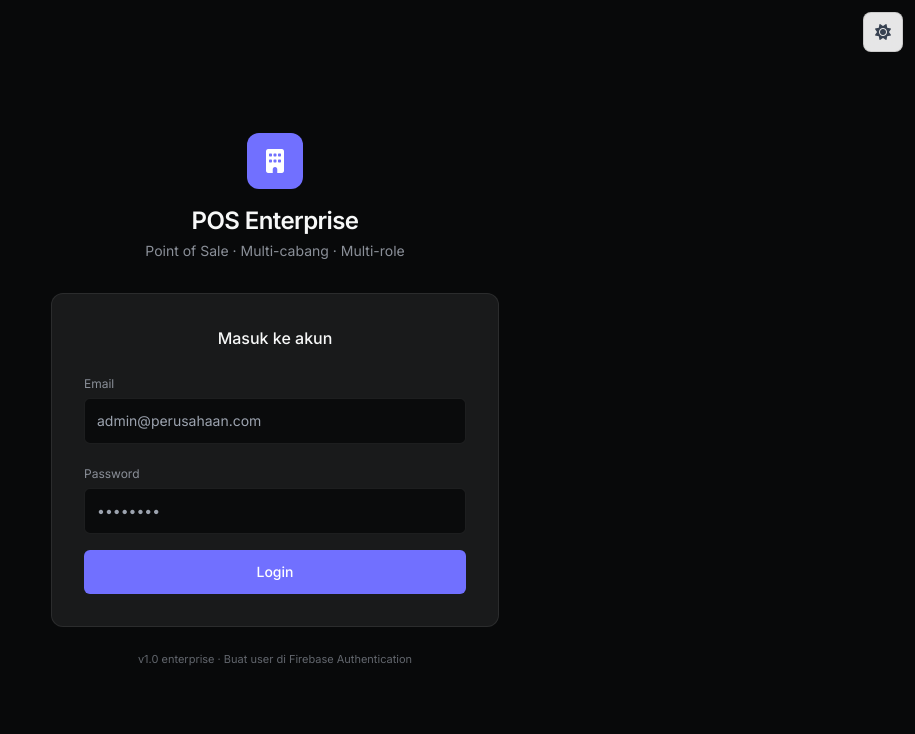
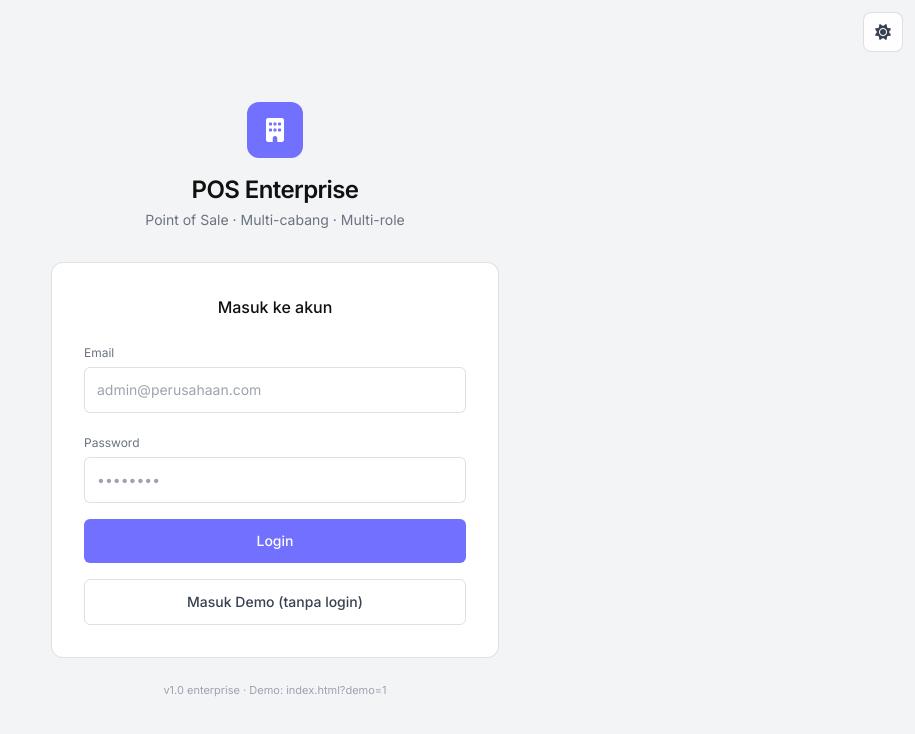
Before and after one commit to cilokesteh/pos-enterprise, a plain HTML site: page login.html in a window 1280 px wide. Both pictures are taken after a click on the button "Ganti tema". Shown: the whole page, without its empty margins (365-1280 px from the left). Drawn offline with nearby package versions, Linux system fonts and the light colour scheme; no server answers.

Commit message:
fix: use master-pos Firebase config + safer login demo path
Replace placeholder enterprise API key with working master-pos project
config for demos, and add Masuk Demo button with clearer invalid-key errors.

```diff
--- a/config.js
+++ b/config.js
@@ -86,12 +86,13 @@ const CONFIG = {
     // Firebase — isi dari Console → Project Settings → Web App
     // Demo mode (index.html?demo=1) tidak butuh Firebase config valid
     firebase: {
-        apiKey:            '***',
-        authDomain:        'pos-enterprise.firebaseapp.com',
-        projectId:         'pos-enterprise',
-        storageBucket:     'pos-enterprise.firebasestorage.app',
-        messagingSenderId: 'YOUR_SENDER_ID',
-        appId:             'YOUR_APP_ID',
+        // TEMP for demo: shared with master-pos (pos-warung-salem). Replace with dedicated enterprise project later.
+        apiKey:            'AIzaSyAnnCmMT3vV-7Qx9HR3ww1sZ7h_MVh6geo',
+        authDomain:        'pos-warung-salem.firebaseapp.com',
+        projectId:         'pos-warung-salem',
+        storageBucket:     'pos-warung-salem.firebasestorage.app',
+        messagingSenderId: '85046866660',
+        appId:             '1:85046866660:web:39960723ef60b288db72f1',
     },
 
     receipt: {
--- a/login.html
+++ b/login.html
@@ -19,16 +19,18 @@
   .btn { background: var(--accent, #7170ff); color: #fff; border-radius: 6px; font-weight: 500; transition: background .15s; }
   .btn:hover { filter: brightness(1.08); }
   .btn:disabled { opacity: .6; cursor: not-allowed; }
+  .btn-ghost { background: transparent; border: 1px solid rgba(255,255,255,0.12); color: #d0d6e0; border-radius: 6px; font-weight: 500; }
+  .btn-ghost:hover { background: rgba(255,255,255,0.04); }
   .label { color: #8a8f98; transition: color .2s; }
   .sub { color: #8a8f98; transition: color .2s; }
   .foot { color: #62666d; transition: color .2s; }
-  /* light overrides */
-  .dark-mode body { background: #f3f4f6; color: #111; }
-  .dark-mode .card { background: #fff; border-color: rgba(0,0,0,0.12); }
-  .dark-mode .input { background: #fff; border-color: rgba(0,0,0,0.12); color: #111; }
-  .dark-mode .label { color: #6b7280; }
-  .dark-mode .sub { color: #6b7280; }
-  .dark-mode .foot { color: #9ca3af; }
+  body.light-mode { background: #f3f4f6; color: #111; }
+  body.light-mode .card { background: #fff; border-color: rgba(0,0,0,0.12); }
+  body.light-mode .input { background: #fff; border-color: rgba(0,0,0,0.12); color: #111; }
+  body.light-mode .label { color: #6b7280; }
+  body.light-mode .sub { color: #6b7280; }
+  body.light-mode .foot { color: #9ca3af; }
+  body.light-mode .btn-ghost { border-color: rgba(0,0,0,0.12); color: #374151; }
   #theme-toggle { position: fixed; top: 12px; right: 12px; z-index: 100; cursor: pointer; border: 1px solid rgba(255,255,255,0.12); border-radius: 8px; background: rgba(15,16,17,0.9); backdrop-filter: blur(8px); width: 40px; height: 40px; display: flex; align-items: center; justify-content: center; color: #8a8f98; transition: background .2s, color .2s, border-color .2s; }
   #theme-toggle:hover { border-color: rgba(255,255,255,0.25); }
   body.light-mode #theme-toggle { background: rgba(255,255,255,0.9); border-color: rgba(0,0,0,0.12); color: #374151; }
@@ -63,17 +65,20 @@
         <button type="submit" id="login-btn" class="btn w-full py-3 text-sm mt-2">
           Login
         </button>
+        <button type="button" id="demo-btn" class="btn-ghost w-full py-3 text-sm">
+          Masuk Demo (tanpa login)
+        </button>
       </form>
       <div id="error" class="hidden mt-4 text-center text-sm" style="color:#f87171"></div>
+      <div id="cfg-hint" class="hidden mt-3 text-center text-[11px]" style="color:#8a8f98"></div>
     </div>
 
     <p class="foot text-center text-[11px] mt-6">
-      v1.0 enterprise · Buat user di Firebase Authentication
+      v1.0 enterprise · Demo: index.html?demo=1
     </p>
   </div>
 
 <script>
-// Theme toggle
 document.addEventListener('DOMContentLoaded', () => {
     initTheme();
     const toggle = document.getElementById('theme-toggle');
@@ -82,12 +87,10 @@ document.addEventListener('DOMContentLoaded', () => {
     function updateToggleUI() {
         if (window._posDarkMode === false) {
             document.body.classList.add('light-mode');
-            document.documentElement.style.setProperty('--theme-color', '#f3f4f6');
             icon.className = 'fa-solid fa-sun';
             toggle.setAttribute('title', 'Mode Gelap');
         } else {
             document.body.classList.remove('light-mode');
-            document.documentElement.style.setProperty('--theme-color', '#08090a');
             icon.className = 'fa-solid fa-moon';
             toggle.setAttribute('title', 'Mode Terang');
         }
@@ -96,14 +99,12 @@ document.addEventListener('DOMContentLoaded', () => {
     toggle.addEventListener('click', () => {
         toggleDarkMode();
         updateToggleUI();
-        // Re-inject CSS vars for new colors
         injectThemeCSS();
     });
 
     updateToggleUI();
     injectThemeCSS();
 
-    // Apply to meta theme-color
     const meta = document.querySelector('meta[name="theme-color"]');
     if (meta) meta.setAttribute('content', window._posDarkMode === false ? '#f3f4f6' : '#08090a');
 });
@@ -116,20 +117,55 @@ document.addEventListener('DOMContentLoaded', () => {
   document.getElementById('title').textContent = CONFIG.storeName;
   document.title = 'Login — ' + CONFIG.storeName;
 
-  firebase.initializeApp(CONFIG.firebase);
-  const auth = firebase.auth();
-  auth.setPersistence(firebase.auth.Auth.Persistence.LOCAL).catch(() => {});
+  document.getElementById('demo-btn').addEventListener('click', () => {
+    location.href = 'index.html?demo=1';
+  });
 
-  // Already logged in?
-  auth.onAuthStateChanged(u => {
-    if (u) location.href = 'index.html';
-  });
+  function isFirebaseConfigValid(cfg) {
+    if (!cfg || !cfg.apiKey) return false;
+    const key = String(cfg.apiKey);
+    if (!key || key.includes('***') || key.includes('YOUR_') || key.includes('XXXX')) return false;
+    if (!String(cfg.messagingSenderId || '').match(/^\d+$/)) return false;
+    if (!String(cfg.appId || '').includes(':')) return false;
+    return true;
+  }
+
+  const errEl = document.getElementById('error');
+  const hintEl = document.getElementById('cfg-hint');
+  const cfgOk = isFirebaseConfigValid(CONFIG.firebase);
+  let auth = null;
+
+  if (!cfgOk) {
+    errEl.textContent = 'Firebase API key belum valid. Untuk presentasi, pakai tombol Masuk Demo.';
+    errEl.classList.remove('hidden');
+    hintEl.textContent = 'Atau buka index.html?demo=1 langsung.';
+    hintEl.classList.remove('hidden');
+    document.getElementById('login-btn').disabled = true;
+  } else {
+    try {
+      firebase.initializeApp(CONFIG.firebase);
+      auth = firebase.auth();
+      auth.setPersistence(firebase.auth.Auth.Persistence.LOCAL).catch(() => {});
+      auth.onAuthStateChanged(u => {
+        if (u) location.href = 'index.html';
+      });
+    } catch (e) {
+      errEl.textContent = 'Gagal init Firebase: ' + (e.message || e);
+      errEl.classList.remove('hidden');
+      document.getElementById('login-btn').disabled = true;
+    }
+  }
 
   document.getElementById('login-form').addEventListener('submit', async (e) => {
     e.preventDefault();
     const err = document.getElementById('error');
     const btn = document.getElementById('login-btn');
     err.classList.add('hidden');
+    if (!auth) {
+      err.textContent = 'Firebase belum siap. Pakai Masuk Demo.';
+      err.classList.remove('hidden');
+      return;
+    }
     btn.disabled = true;
     btn.textContent = 'Masuk…';
     try {
@@ -139,14 +175,17 @@ document.addEventListener('DOMContentLoaded', () => {
       );
       location.href = 'index.html';
     } catch (error) {
-      if (['auth/wrong-password','auth/user-not-found','auth/invalid-credential','auth/invalid-email'].includes(error.code)) {
+      const code = error.code || '';
+      if (['auth/wrong-password','auth/user-not-found','auth/invalid-credential','auth/invalid-email'].includes(code)) {
         err.textContent = 'Email atau password salah';
-      } else if (error.code === 'auth/network-request-failed') {
+      } else if (code === 'auth/network-request-failed') {
         err.textContent = 'Gagal koneksi. Cek internet.';
-      } else if (error.code === 'auth/too-many-requests') {
+      } else if (code === 'auth/too-many-requests') {
         err.textContent = 'Terlalu banyak percobaan. Coba lagi nanti.';
+      } else if (code === 'auth/api-key-not-valid' || String(error.message||'').includes('api-key-not-valid')) {
+        err.textContent = 'API key Firebase tidak valid. Hard-refresh (Ctrl+Shift+R) atau pakai Masuk Demo.';
       } else {
-        err.textContent = 'Error: ' + (error.code || error.message);
+        err.textContent = 'Error: ' + (code || error.message);
       }
       err.classList.remove('hidden');
       btn.disabled = false;
```
